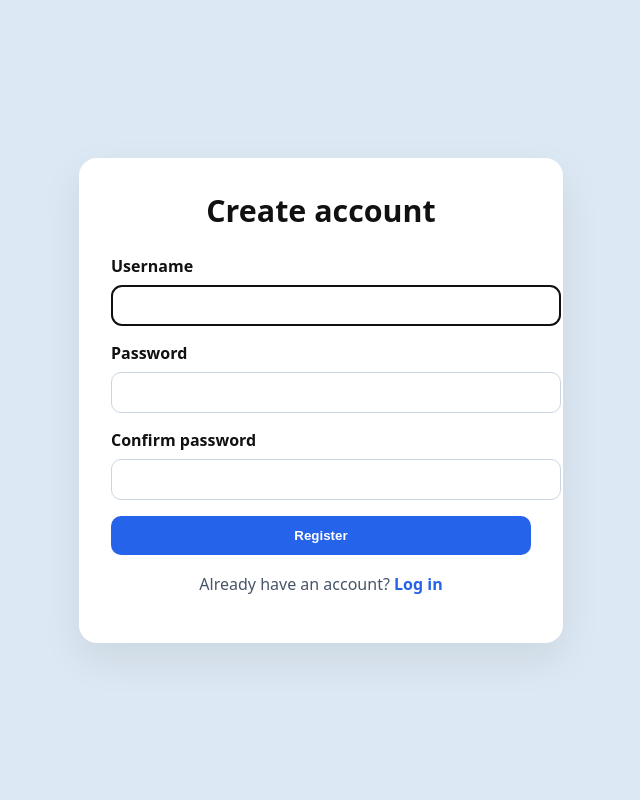
After one commit to Krigers08/PyDjango, a Django app: page /todos/register/ in a window 1280 px wide. The commit adds this page. Shown: the whole page, without its empty margins (319-959 px from the left). Run offline with Django 4.2, Linux system fonts and the light colour scheme.

Commit message:
added so users have to register and every user has a personal to do list

```diff
--- a/sumsum/settings.py
+++ b/sumsum/settings.py
@@ -100,6 +100,8 @@ AUTH_PASSWORD_VALIDATORS = [
     },
 ]
 
+LOGIN_REDIRECT_URL = '/todos/'
+LOGOUT_REDIRECT_URL = '/accounts/login/'
 
 # Internationalization
 # https://docs.djangoproject.com/en/4.2/topics/i18n/
--- a/sumsum/urls.py
+++ b/sumsum/urls.py
@@ -19,5 +19,6 @@ from django.urls import path, include
 
 urlpatterns = [
     path('admin/', admin.site.urls),
+    path('accounts/', include('django.contrib.auth.urls')),
     path('todos/', include('todos.urls')),
 ]
--- /dev/null
+++ b/todos/templates/registration/register.html
@@ -0,0 +1,125 @@
+<!doctype html>
+<html>
+  <head>
+    <title>Register</title>
+    <style>
+      body {
+        margin: 0;
+        min-height: 100vh;
+        display: grid;
+        place-items: center;
+        background: #dce8f3;
+        font-family: system-ui, sans-serif;
+        color: #111;
+      }
+
+      .card {
+        width: min(420px, 100%);
+        background: #fff;
+        padding: 32px;
+        border-radius: 18px;
+        box-shadow: 0 16px 40px rgba(0, 0, 0, 0.08);
+      }
+
+      h1 {
+        margin-top: 0;
+        margin-bottom: 24px;
+        font-size: 1.9rem;
+        text-align: center;
+      }
+
+      form {
+        display: grid;
+        gap: 16px;
+      }
+
+      label {
+        display: grid;
+        gap: 8px;
+        font-weight: 600;
+      }
+
+      input {
+        width: 100%;
+        padding: 12px 14px;
+        border: 1px solid #cbd5e1;
+        border-radius: 10px;
+      }
+
+      button {
+        border: none;
+        border-radius: 10px;
+        padding: 12px 16px;
+        background: #2563eb;
+        color: #fff;
+        font-weight: 700;
+        cursor: pointer;
+      }
+
+      .help-text {
+        color: #475569;
+        font-size: 0.95rem;
+      }
+
+      .error {
+        color: #b91c1c;
+        background: #fbe4e6;
+        padding: 12px 14px;
+        border-radius: 10px;
+      }
+
+      .footer {
+        margin-top: 18px;
+        text-align: center;
+        color: #475569;
+      }
+
+      .footer a {
+        color: #2563eb;
+        text-decoration: none;
+        font-weight: 600;
+      }
+    </style>
+  </head>
+  <body>
+    <main class="card">
+      <h1>Create account</h1>
+      <form method="post">
+        {% csrf_token %} {% if form.non_field_errors %}
+        <div class="error">{{ form.non_field_errors|join:' ' }}</div>
+        {% endif %}
+        <label>
+          Username
+          <input
+            type="text"
+            name="username"
+            value="{{ form.username.value|default_if_none:'' }}"
+            required
+            autofocus
+          />
+          {% if form.username.errors %}
+          <div class="error">{{ form.username.errors|join:' ' }}</div>
+          {% endif %}
+        </label>
+        <label>
+          Password
+          <input type="password" name="password1" required />
+          {% if form.password1.errors %}
+          <div class="error">{{ form.password1.errors|join:' ' }}</div>
+          {% endif %}
+        </label>
+        <label>
+          Confirm password
+          <input type="password" name="password2" required />
+          {% if form.password2.errors %}
+          <div class="error">{{ form.password2.errors|join:' ' }}</div>
+          {% endif %}
+        </label>
+        <button type="submit">Register</button>
+      </form>
+      <p class="footer">
+        Already have an account? <a href="{% url 'login' %}">Log in</a>
+      </p>
+    </main>
+  </body>
+</html>
--- a/todos/urls.py
+++ b/todos/urls.py
@@ -2,6 +2,7 @@ from django.urls import path
 from . import views
 
 urlpatterns = [
+    path('register/', views.register, name='register'),
     path('', views.todo_list, name='todo-list'),
     path('create/', views.todo_create, name='todo-create'),
     path('toggle/<int:pk>/', views.todo_toggle, name='todo-toggle'),
--- a/todos/views.py
+++ b/todos/views.py
@@ -1,30 +1,55 @@
+from django.contrib.auth import login
+from django.contrib.auth.decorators import login_required
+from django.contrib.auth.forms import UserCreationForm
 from django.shortcuts import render, get_object_or_404, redirect
 from .models import Todo
 from .forms import TodoForm
 
 # READ — show all todos
+@login_required
 def todo_list(request):
-    todos = Todo.objects.all()
+    todos = Todo.objects.filter(owner=request.user)
     form = TodoForm()
     return render(request, 'todos/list.html', {'todos': todos, 'form': form})
 
+
+def register(request):
+    if request.user.is_authenticated:
+        return redirect('todo-list')
+
+    if request.method == 'POST':
+        form = UserCreationForm(request.POST)
+        if form.is_valid():
+            user = form.save()
+            login(request, user)
+            return redirect('todo-list')
+    else:
+        form = UserCreationForm()
+
+    return render(request, 'registration/register.html', {'form': form})
+
 # CREATE — add a new todo
+@login_required
 def todo_create(request):
     if request.method == 'POST':
         form = TodoForm(request.POST)
         if form.is_valid():
-            form.save()
+            todo = form.save(commit=False)
+            todo.owner = request.user
+            todo.save()
     return redirect('todo-list')
 
 # UPDATE — mark as done/undone
+@login_required
 def todo_toggle(request, pk):
-    todo = get_object_or_404(Todo, pk=pk)
+    todo = get_object_or_404(Todo, pk=pk, owner=request.user)
     todo.done = not todo.done
     todo.save()
     return redirect('todo-list')
 
 # DELETE — remove a todo
+@login_required
 def todo_delete(request, pk):
-    todo = get_object_or_404(Todo, pk=pk)
+    todo = get_object_or_404(Todo, pk=pk, owner=request.user)
     todo.delete()
     return redirect('todo-list')
```
Also changed, not shown: todos/models.py (+8 -1 lines), todos/templates/registration/login.html (added, +90 -0 lines), todos/templates/todos/list.html (+9 -2 lines), db.sqlite3, todos/migrations/0001_initial.py (added), todos/migrations/0002_add_owner_field.py (added).
